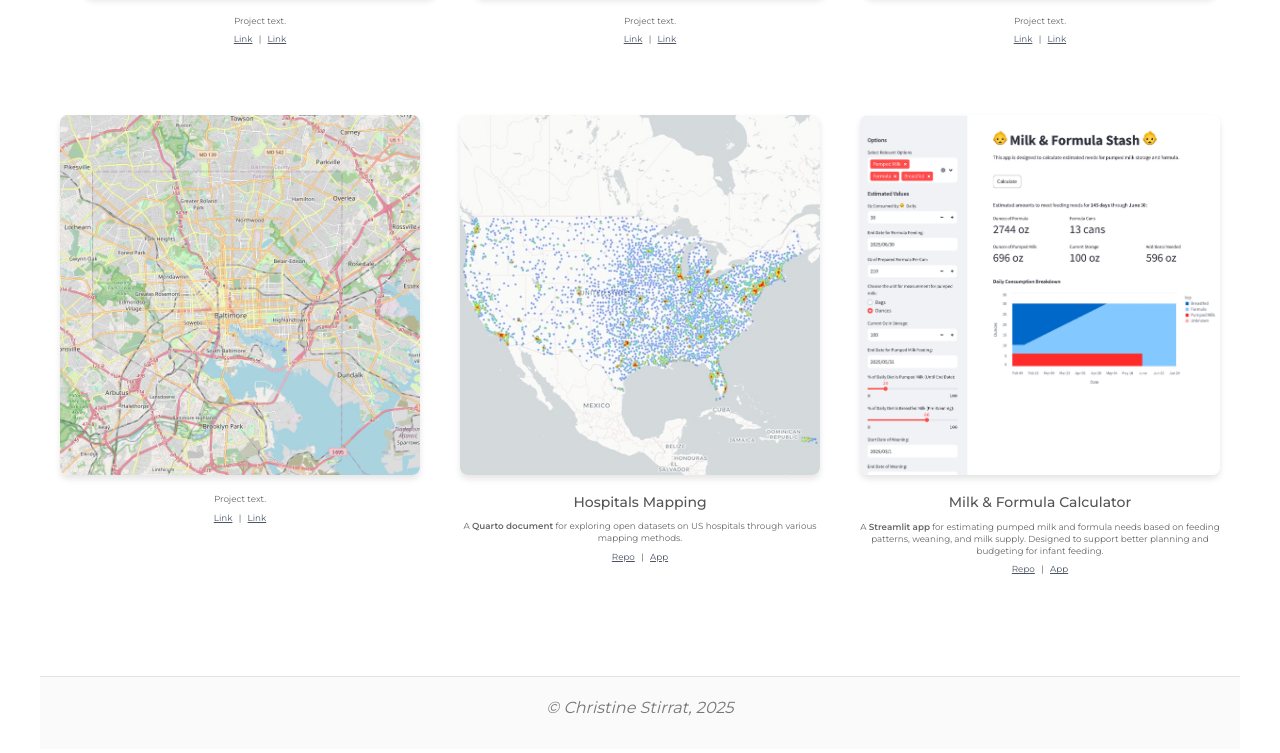
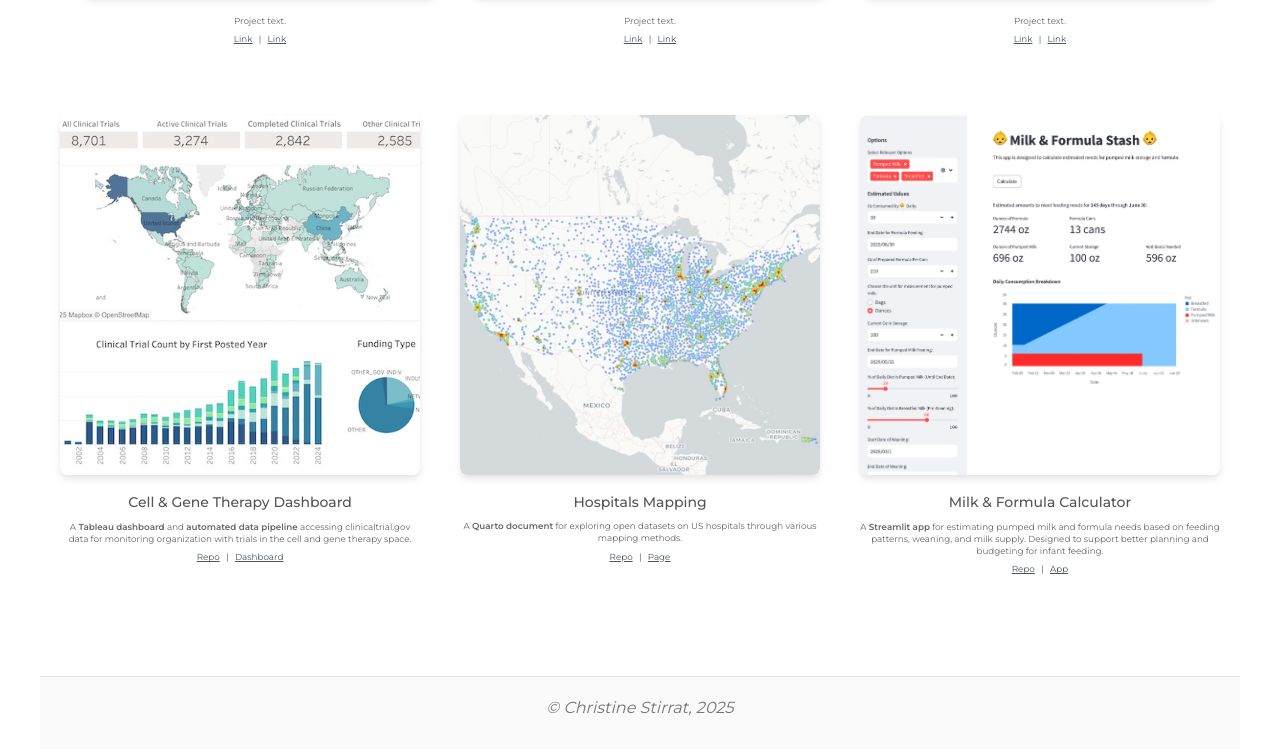
Before and after one commit to cstirry/cstirry.github.io, a plain HTML site: page index.html in a window 1280 px wide. Shown: the part 517-1270 px from the top of the page. Drawn offline with nearby package versions, Linux system fonts and the light colour scheme.

Commit message:
add ctg project

```diff
--- a/index.html
+++ b/index.html
@@ -63,14 +63,18 @@
             </div>
 
         <div class="row">
-            <!-- Project Item 4 -->
+             <!-- Project Item 4 -->
             <div class="col-md-4 portfolio-item">
-                <a href="example.html"> <!-- Link for the portfolio project -->
-                    <img src="assets/example.jpg" alt="Project 1">
+                <a href="https://cstirry.github.io/hospital-mapping/">
+                    <img src="assets/ctg_dashboard.jpg" alt="Automated Clinical Trial API Pipeline & Tableau Dashboard">
                 </a>
-                <div class="caption">
-                    <p>Project text.</p>
-                    <a href="#">Link</a> | <a href="#">Link</a>
+                 <div class="caption">
+                    <h5>Cell & Gene Therapy Dashboard</h5>
+                    <p>
+                        A <strong>Tableau dashboard </strong> and <strong>automated data pipeline</strong> accessing clinicaltrial.gov
+                        data for monitoring organization with trials in the cell and gene therapy space.
+                    </p>
+                    <a href="https://github.com/cstirry/ctg-api-cell-gene-therapy-pipeline">Repo</a> | <a href="https://public.tableau.com/app/profile/christine.stirrat/viz/ctg-cell-gene-therapy-orgs/Dashboard">Dashboard</a>
                 </div>
             </div>
 
@@ -85,7 +89,7 @@
                         A <strong>Quarto document</strong> for exploring open datasets on US hospitals
                         through various mapping methods.
                     </p>
-                    <a href="https://github.com/cstirry/hospital-mapping">Repo</a> | <a href="https://cstirry.github.io/hospital-mapping/">App</a>
+                    <a href="https://github.com/cstirry/hospital-mapping">Repo</a> | <a href="https://cstirry.github.io/hospital-mapping/">Page</a>
                 </div>
             </div>
 
```
Also changed, not shown: assets/ctg_dashboard.jpg (added).
